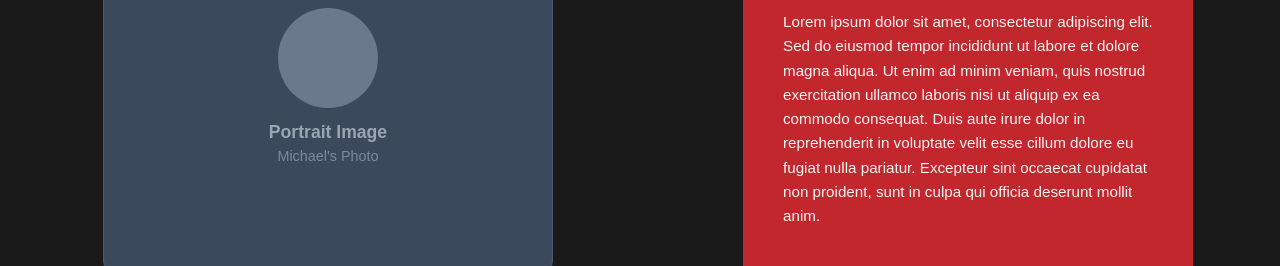
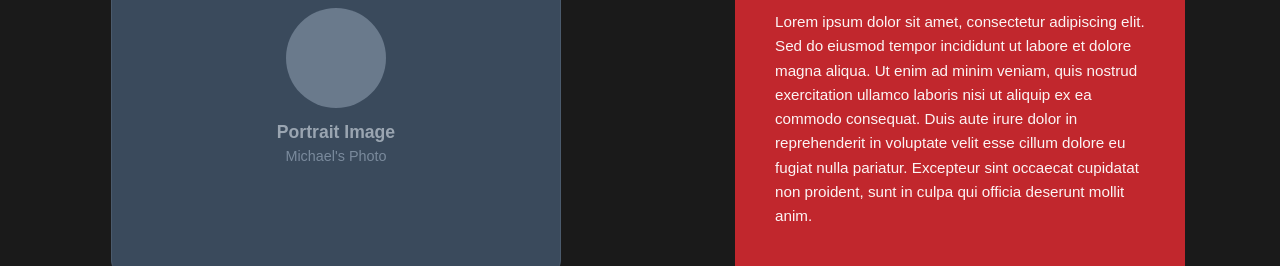
Before and after one commit to devcnx/bioSite, a website: page index.html in a window 1280 px wide. Shown: the part 323-589 px from the top of the page. Drawn offline with Linux system fonts and the light colour scheme; a web font is replaced by a local one.

Commit message:
Updated layout.css

```diff
--- a/css/layout.css
+++ b/css/layout.css
@@ -79,7 +79,7 @@ nav::after {
     padding-top: 100px; /* Account for fixed header */
     max-width: 1400px;
     margin: 0 auto;
-    gap: 3rem;
+    gap: 1rem;
     align-items: center;
 }
 
```
